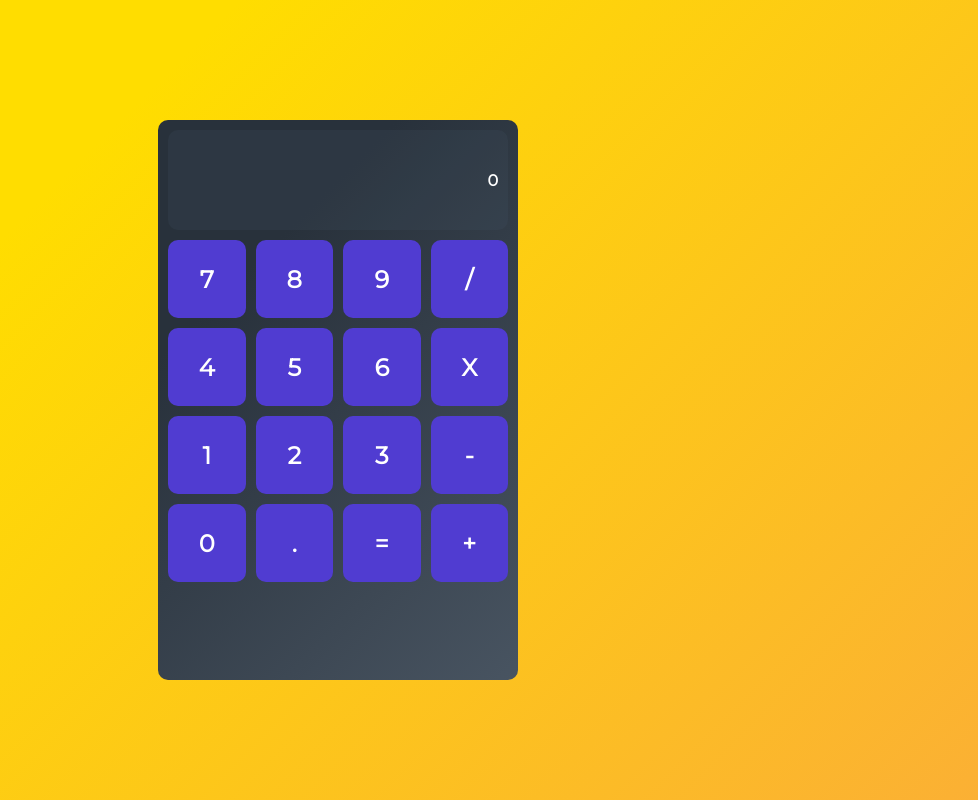
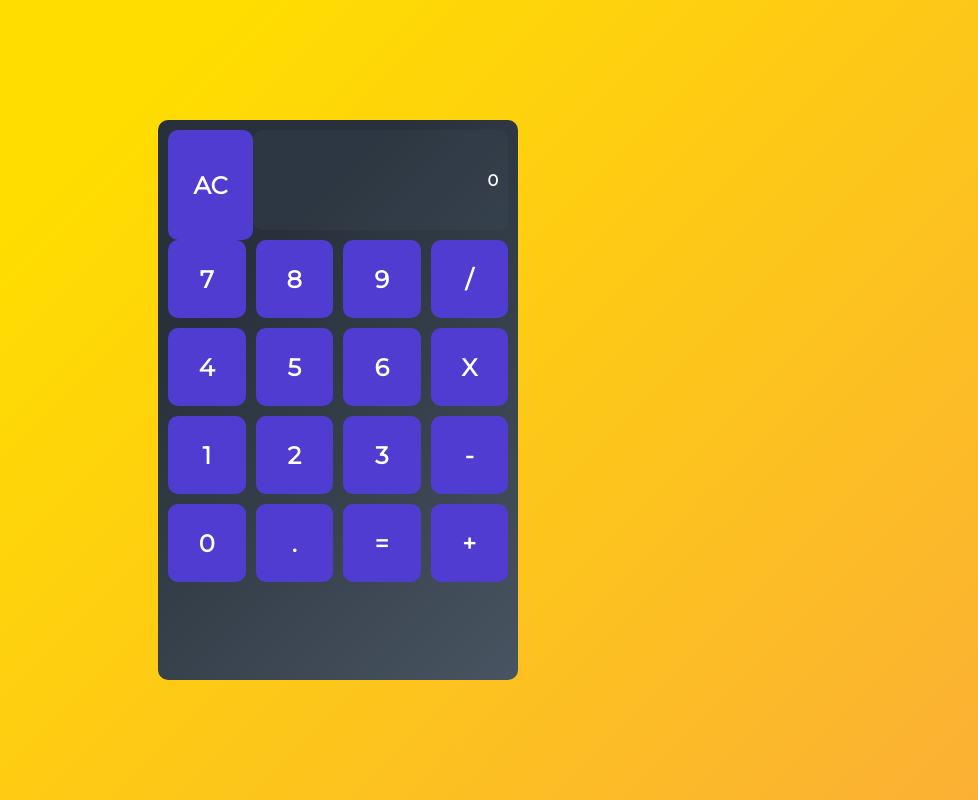
Before and after one commit to NathanielPather/Calculator_Front_2, a React (Create React App) app in the folder client/: page / in a window 1280 px wide. Shown: the whole page, without its empty margins (302-1280 px from the left). Built offline with nearby package versions, Linux system fonts and the light colour scheme.

Commit message:
Add clear button functionality

```diff
--- a/client/src/App.js
+++ b/client/src/App.js
@@ -1,12 +1,12 @@
 import './App.css';
 import Wrapper from "./components/Wrapper";
-import Screen from "./components/Screen";
+import ScreenWrapper from "./components/ScreenWrapper";
 import ButtonBox from "./components/ButtonBox";
 import Button from "./components/Button";
 import React, { useState } from "react";
 
 const btnValues = [
-  [7, "8", "9", "/"],
+  ["7", "8", "9", "/"],
   ["4", "5", "6", "X"],
   ["1", "2", "3", "-"],
   ["0", ".", "=", "+"]
@@ -60,7 +60,9 @@ function App() {
 
   return (
     <Wrapper>
-      <Screen
+      <ScreenWrapper
+        setValue={setValue}
+        setClear={setClear}
         value={value}
       />
       <ButtonBox>
--- /dev/null
+++ b/client/src/components/ClearButton.css
@@ -0,0 +1,14 @@
+.clearbutton {
+    border: none;
+    background-color: rgb(80, 60, 209);
+    font-size: 24px;
+    color: rgb(255, 255, 255);
+    font-weight: bold;
+    cursor: pointer;
+    border-radius: 10px;
+    outline: none;
+  }
+
+  .clearbutton:hover {
+    background-color: rgb(61, 43, 184);
+  }
--- /dev/null
+++ b/client/src/components/ClearButton.js
@@ -0,0 +1,14 @@
+import "./ClearButton.css";
+
+const ClearButton = ({ setValue, setClear, onClick }) => {
+    return(
+        <button className="clearbutton" onClick={() => {
+            setValue(0);
+            setClear(false);
+        }}>
+            AC
+        </button>
+    );
+};
+
+export default ClearButton;
--- a/client/src/components/Screen.css
+++ b/client/src/components/Screen.css
@@ -1,6 +1,6 @@
 .screen {
     height: 100px;
-    width: 100%;
+    width: 80%;
     margin-bottom: 10px;
     padding: 0 10px;
     background-color: #4357692d;
--- /dev/null
+++ b/client/src/components/ScreenWrapper.css
@@ -0,0 +1,12 @@
+.screenwrapper {
+    display: flex;
+    flex-wrap: nowrap;
+}
+
+.clearbutton {
+    flex: 25%;
+}
+
+.screen {
+    flex: 75%;
+}
--- /dev/null
+++ b/client/src/components/ScreenWrapper.js
@@ -0,0 +1,14 @@
+import Screen from "./Screen";
+import ClearButton from "./ClearButton";
+import "./ScreenWrapper.css";
+
+const ScreenWrapper = ({ value, setValue, setClear }) => {
+    return(
+        <div className="screenwrapper">
+            <ClearButton setValue={setValue} setClear={setClear} />
+            <Screen value={value} />
+        </div>
+    )
+}
+
+export default ScreenWrapper;
```
